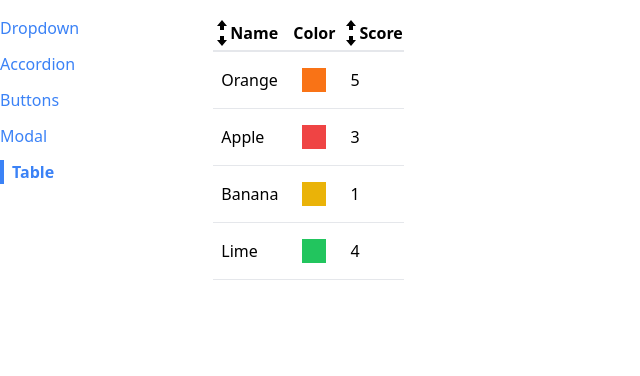
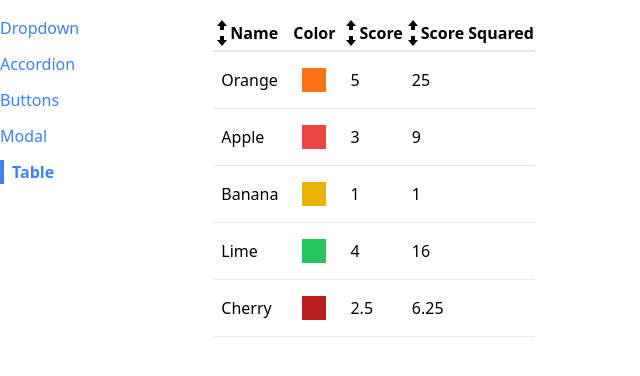
Before and after one commit to ingvillajimenez/comps, a React (Create React App) app: page /table in a window 1280 px wide. Shown: the top 376 px of the page, without its empty margins (0-640 px from the left). Built offline with nearby package versions, Linux system fonts and the light colour scheme.

Commit message:
Table Wrapup

```diff
--- a/src/pages/TablePage.js
+++ b/src/pages/TablePage.js
@@ -1,4 +1,3 @@
-// import Table from "../components/Table";
 import SortableTable from "../components/SortableTable";
 
 function TablePage() {
@@ -7,6 +6,7 @@
     { name: "Apple", color: "bg-red-500", score: 3 },
     { name: "Banana", color: "bg-yellow-500", score: 1 },
     { name: "Lime", color: "bg-green-500", score: 4 },
+    { name: "Cherry", color: "bg-red-700", score: 2.5 },
   ];
 
   const config = [
@@ -26,6 +26,11 @@
       // INSIDE SORTABLE TABLE
       // header: () => <th onClick={doSort()}>^ Score</th>
     },
+    {
+      label: "Score Squared",
+      render: (fruit) => fruit.score ** 2,
+      sortValue: (fruit) => fruit.score ** 2,
+    },
   ];
 
   const keyFn = (fruit) => {
```
